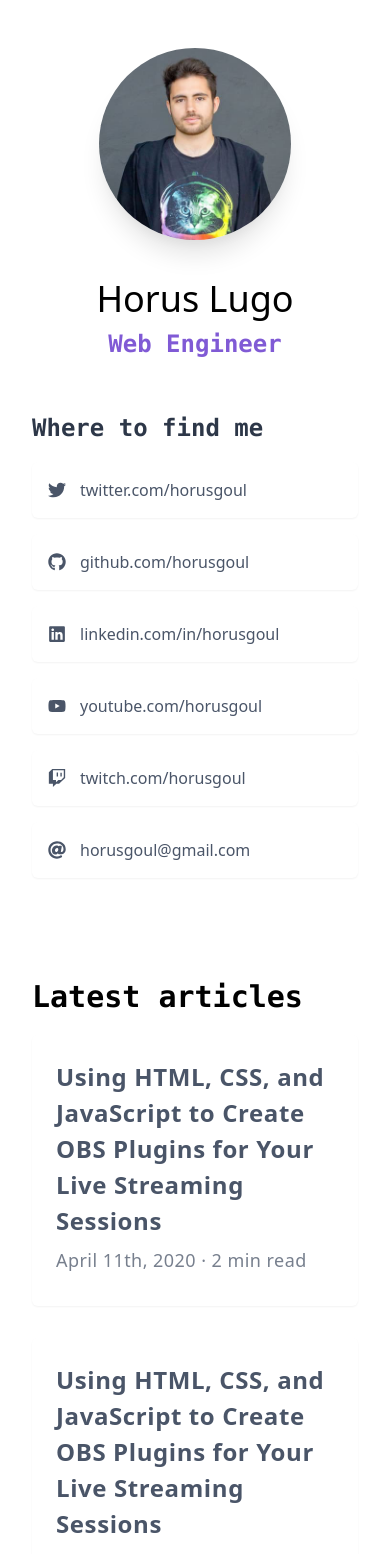
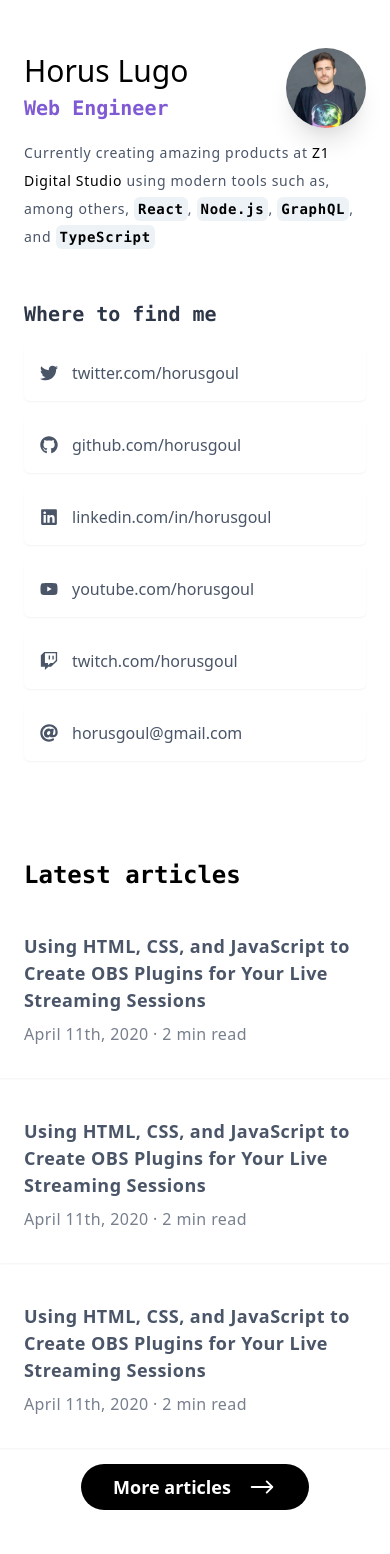
Before and after one commit to HorusGoul/horus.dev, a Next.js app: page / in a window 390 px wide. Shown: the top 1554 px of the page. Built offline with nearby package versions, Linux system fonts and the light colour scheme.

Commit message:
feat: improves responsive

```diff
--- /dev/null
+++ b/src/components/code-tag/CodeTag.tsx
@@ -0,0 +1,13 @@
+interface CodeTagProps {
+  children: string;
+}
+
+function CodeTag({ children }: CodeTagProps) {
+  return (
+    <code className="bg-gray-200 rounded-md font-bold text-black text-sm p-1 xsm:mx-1 xsm:text-lg md:text-xl">
+      {children}
+    </code>
+  );
+}
+
+export default CodeTag;
--- /dev/null
+++ b/src/components/code-tag/index.tsx
@@ -0,0 +1,2 @@
+export { default } from './CodeTag';
+export * from './CodeTag';
--- a/src/components/post-card/PostCard.tsx
+++ b/src/components/post-card/PostCard.tsx
@@ -11,15 +11,17 @@ function PostCard({ href, title, details }: PostCardProps) {
     <a
       href={href}
       className={classNames(
-        'block shadow-sm rounded-md p-6 text-gray-700',
+        'block shadow-sm  text-gray-700 rounded-none p-6 xsm:rounded-md ',
         'transition-all duration-200 ease-linear',
         'hover:text-black hover:shadow-lg hover:md:shadow-xl',
         'focus:text-black focus:shadow-lg hover:md:shadow-xl',
       )}
     >
-      <h3 className="text-2xl md:text-3xl font-bold tracking-wide">{title}</h3>
+      <h3 className="font-bold tracking-wide text-lg xsm:text-2xl md:text-3xl">
+        {title}
+      </h3>
 
-      <span className="block opacity-75 tracking-wide py-2 font-light text-lg md:text-xl">
+      <span className="block opacity-75 tracking-wide py-2 font-light text-md xsm:text-lg md:text-xl">
         {details}
       </span>
     </a>
--- a/src/pages/index.tsx
+++ b/src/pages/index.tsx
@@ -3,6 +3,7 @@ import Social from '@/components/social';
 import PostCard from '@/components/post-card';
 import { BsArrowRight } from 'react-icons/bs';
 import classNames from 'classnames';
+import CodeTag from '@/components/code-tag';
 
 export default function Home() {
   return (
@@ -11,22 +12,34 @@ export default function Home() {
         <title>Horus Lugo</title>
       </Head>
 
-      <div className="container mx-auto py-12 px-8 md:px-12 md:py-24 lg:py-32">
-        <div className="flex flex-col-reverse items-center w-full md:flex-row">
-          <div className="pt-8 flex-1 text-center md:pt-0 md:text-left">
-            <h2 className="font-medium text-4xl md:text-6xl">Horus Lugo</h2>
-            <h1 className="font-bold font-mono text-purple-600 text-2xl md:text-4xl">
+      <div className="container mx-auto py-12 px-6 xsm:px-8 md:px-12 md:py-24 lg:py-32">
+        <div className="w-full md:flex md:items-center md:flex-row">
+          <div className="inline-block text-left md:flex-1 md:block">
+            <h2 className="font-medium text-3xl xsm:text-4xl md:text-6xl">
+              Horus Lugo
+            </h2>
+            <h1 className="font-bold font-mono text-purple-600 text-xl xsm:text-2xl md:text-4xl">
               Web Engineer
             </h1>
           </div>
 
-          <picture className="w-48 rounded-full overflow-hidden shadow-xl md:w-64">
+          <picture className="rounded-full overflow-hidden shadow-xl float-right w-20 xsm:w-32 md:float-none md:w-48 lg:w-64 ">
             <img src="/images/avatar/avatar.jpg" alt="My Avatar" />
           </picture>
         </div>
 
-        <div className="pt-12 md:pt-32">
-          <h3 className="font-bold font-mono text-2xl text-gray-800">
+        <p className="text-gray-700 text-left text-sm leading-7 tracking-wider pt-4 xsm:pt-8 xsm:text-xl xsm:leading-8 md:text-2xl md:leading-10 md:pt-16">
+          Currently creating amazing products at{' '}
+          <a href="https://z1.digital" className="text-black hover:underline">
+            Z1 Digital Studio
+          </a>{' '}
+          using modern tools such as, among others, <CodeTag>React</CodeTag>,{' '}
+          <CodeTag>Node.js</CodeTag>, <CodeTag>GraphQL</CodeTag>, and{' '}
+          <CodeTag>TypeScript</CodeTag>
+        </p>
+
+        <div className="pt-12 md:pt-64">
+          <h3 className="font-bold font-mono text-gray-800 text-xl xsm:text-2xl ">
             Where to find me
           </h3>
 
@@ -34,12 +47,12 @@ export default function Home() {
         </div>
       </div>
 
-      <div className="container mx-auto py-12 px-8 md:px-12 md:py-24 lg:py-32">
-        <h2 className="font-bold font-mono text-3xl md:text-5xl">
+      <div className="container mx-auto py-12 px-6 xsm:px-8 md:px-12 md:py-24 lg:py-32">
+        <h2 className="font-bold font-mono text-2xl xsm:text-3xl md:text-5xl">
           Latest articles
         </h2>
 
-        <div className="py-4 md:pt-6 grid gap-8">
+        <div className="py-4 p grid -mx-6 gap-4 xsm:gap-8 xsm:mx-0 md:pt-6">
           <PostCard
             href="https://dev.to/horusgoul/using-html-css-and-javascript-to-create-obs-plugins-for-your-live-streaming-sessions-45ij"
             title="Using HTML, CSS, and JavaScript to Create OBS Plugins for Your Live Streaming Sessions"
--- a/tailwind.config.js
+++ b/tailwind.config.js
@@ -1,6 +1,13 @@
 module.exports = {
   purge: ['./src/components/**/*.tsx', './src/pages/**/*.tsx'],
   theme: {
+    screens: {
+      xsm: '414px',
+      sm: '640px',
+      md: '768px',
+      lg: '1024px',
+      xl: '1280px',
+    },
     extend: {},
   },
   variants: {},
```
